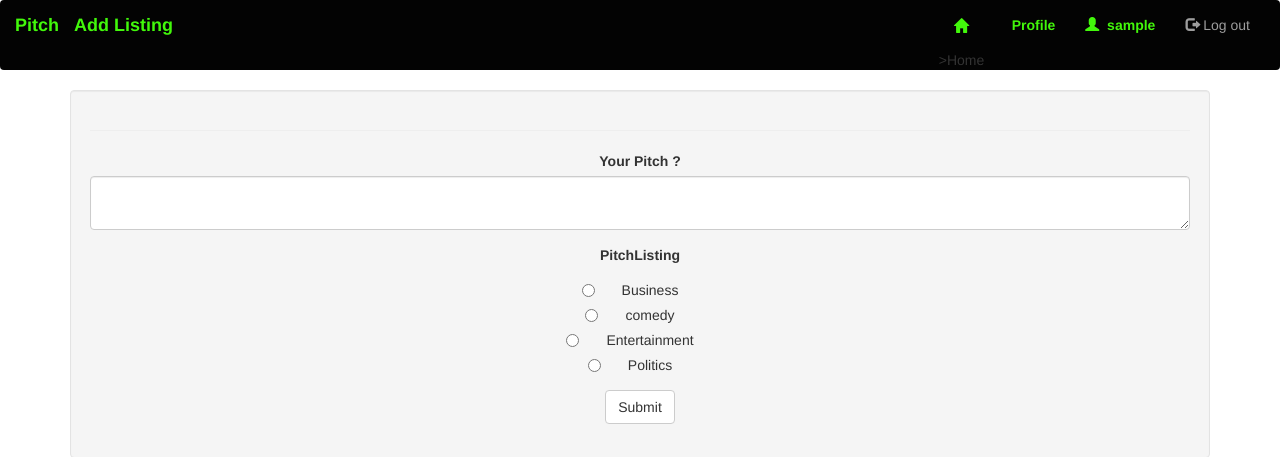
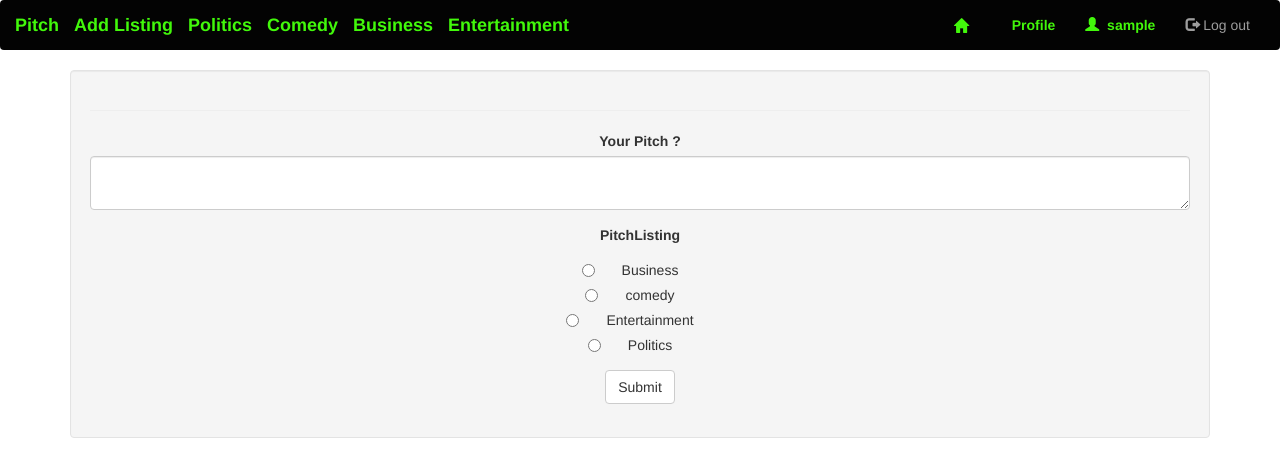
Before and after one commit to Tiffanymugure/pitch, a Flask app: page /listing/pitch/new/1 in a window 1280 px wide. Shown: the top 457 px of the page. Run offline with Flask 2, Linux system fonts and the light colour scheme; the visitor is signed in with stand-in values (Sample User, id 1); data comes from the database, SQL or seed files in the repository; some libraries are stand-ins or nearby versions.

Commit message:
files updated

```diff
--- a/app/templates/index.html
+++ b/app/templates/index.html
@@ -17,7 +17,7 @@
           <h1 style="font-weight: bold; text-align: center; box-shadow: chartreuse;">PITCH</h1>
           <div id="f1_container">
           <div id="f1_card" class="shadow">
-            <div class="front face">color:rgb(66, 248, 11);
+            <div class="front face">
               <!-- <p>Welcome to Pitch &#x263A;</p> -->
           <p style="font-weight: bold; text-align: center;">Welcome to pitch&#x263A;</p>
             </div>
--- a/app/templates/navbar.html
+++ b/app/templates/navbar.html
@@ -9,11 +9,15 @@
         </button>
        <a class="navbar-brand" href="/listing/pitch/new/{{current_user.id}}"style="color:rgb(66, 248, 11); font-weight:bolder;">Pitch</a></li>
        <a class="navbar-brand" href="/listing/new" style="color:rgb(66, 248, 11); font-weight:bolder;">Add Listing</a></li>
+       <a class="navbar-brand" href="/politics" style="color:rgb(66, 248, 11); font-weight:bolder;">Politics</a></li>
+       <a class="navbar-brand" href="/comedy" style="color:rgb(66, 248, 11); font-weight:bolder;">Comedy</a></li>
+       <a class="navbar-brand" href="/business" style="color:rgb(66, 248, 11); font-weight:bolder;">Business</a></li>
+       <a class="navbar-brand" href="/entertainment" style="color:rgb(66, 248, 11); font-weight:bolder;">Entertainment</a></li>
       </div>
       <div class="navbar-collapse collapse">
         <ul class="nav navbar-nav navbar-right">
           {% if current_user.is_authenticated %}
-        <li  id="home"><a href="/" style="color:rgb(66, 248, 11); font-weight:bolder;"<span class="glyphicon glyphicon-home"></span>&nbsp;</a>>Home</a></li>
+        <li  id="home"><a href="/" style="color:rgb(66, 248, 11); font-weight:bolder;"<span class="glyphicon glyphicon-home"></span>&nbsp;
           <li><a href="{{url_for('main.profile',uname=current_user.username)}}" class="profile" style="color:rgb(66, 248, 11); font-weight:bolder;">Profile</a></li>
           <li><a href="{{url_for('main.profile',uname=current_user.username)}}" class="user"style="color:rgb(66, 248, 11); font-weight:bolder;"><span class="glyphicon glyphicon-user"></span> &nbsp;{{current_user.username}}</a></li>
           <li><a href="{{url_for('auth.logout')}}" class="logout"><span class="glyphicon glyphicon-log-out"></span>&nbsp;Log out</a></li>
```
